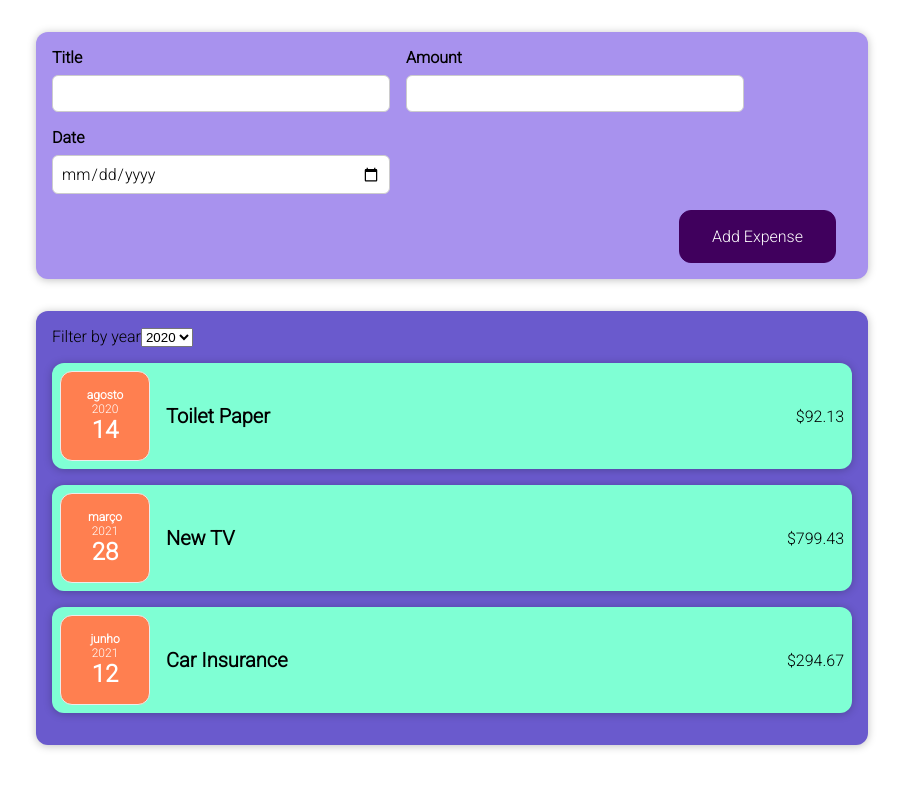
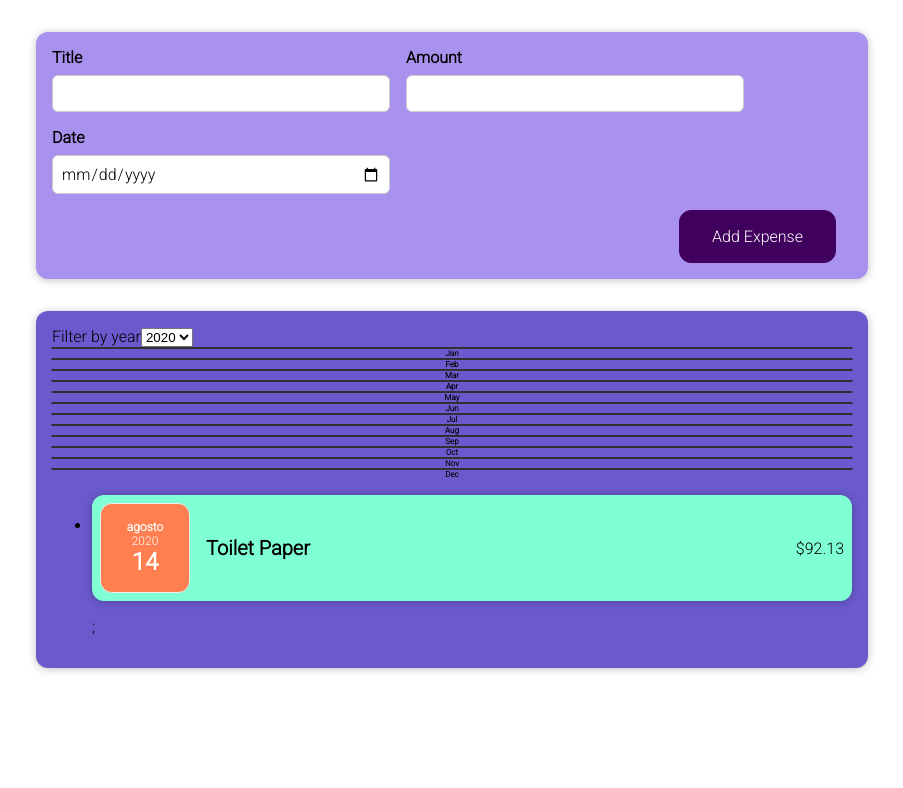
Before and after one commit to yiquiapaza/react-udemy, a React app: page / in a window 1280 px wide. Shown: the top 788 px of the page, without its empty margins (188-1091 px from the left). Built offline with nearby package versions, Linux system fonts and the light colour scheme.

Commit message:
Add chart and list

```diff
--- /dev/null
+++ b/src/components/Chart/Chart.css
@@ -0,0 +1,9 @@
+.chart {
+  padding: 1rem;
+  border-radius: 12px;
+  background-color: #f8dfff;
+  text-align: center;
+  display: flex;
+  justify-content: space-around;
+  height: 10rem;
+}
--- /dev/null
+++ b/src/components/Chart/Chart.js
@@ -0,0 +1,22 @@
+import ChartBar from './ChartBar';
+import './ChartBar.css';
+
+const Chart = (props) => {
+  const dataPointValues = props.dataPoints.map(dataPoint => dataPoint.value);
+  const totalMaximum = Math.max(...dataPointValues);
+
+  return (
+    <div className='chart'>
+      {props.dataPoints.map((dataPoint) => (
+        <ChartBar
+          key={dataPoint.label}
+          value={dataPoint.value}
+          maxValue={totalMaximum}
+          label={dataPoint.label}
+        />
+      ))}
+    </div>
+  );
+};
+
+export default Chart;
--- /dev/null
+++ b/src/components/Chart/ChartBar.css
@@ -0,0 +1,30 @@
+.chart-bar {
+  height: 100%;
+  display: flex;
+  flex-direction: column;
+  align-items: center;
+}
+
+.chart-bar__inner {
+  height: 100%;
+  width: 100%;
+  border: 1px solid #313131;
+  border-radius: 12px;
+  background-color: #c3b4f3;
+  overflow: hidden;
+  display: flex;
+  flex-direction: column;
+  justify-content: flex-end;
+}
+
+.chart-bar__fill {
+  background-color: #4826b9;
+  width: 100%;
+  transition: all 0.3s ease-out;
+}
+
+.chart-bar__label {
+  font-weight: bold;
+  font-size: 0.5rem;
+  text-align: center;
+}
--- /dev/null
+++ b/src/components/Chart/ChartBar.js
@@ -0,0 +1,23 @@
+import './ChartBar.css';
+
+const ChartBar = (props) => {
+  let barFillHeight = '0%';
+
+  if (props.maxValue > 0) {
+    barFillHeight = Math.round((props.value / props.maxValue) * 100) + '%';
+  }
+
+  return (
+    <div className='chart-bar'>
+      <div className='chart-bar__inner'>
+        <div
+          className='chart-bar__fill'
+          style={{ height: barFillHeight }}
+        ></div>
+      </div>
+      <div className='chart-bar__label'>{props.label}</div>
+    </div>
+  );
+};
+
+export default ChartBar;
--- /dev/null
+++ b/src/components/ExpenseChart.js
@@ -0,0 +1,27 @@
+import Chart from './Chart/Chart';
+
+const ExpenseChart = (props) => {
+  const chartDataPoints = [
+    { label: 'Jan', value: 0 },
+    { label: 'Feb', value: 0 },
+    { label: 'Mar', value: 0 },
+    { label: 'Apr', value: 0 },
+    { label: 'May', value: 0 },
+    { label: 'Jun', value: 0 },
+    { label: 'Jul', value: 0 },
+    { label: 'Aug', value: 0 },
+    { label: 'Sep', value: 0 },
+    { label: 'Oct', value: 0 },
+    { label: 'Nov', value: 0 },
+    { label: 'Dec', value: 0 }
+  ];
+
+  for (const expense of props.expenses) {
+    const expenseMonth = expense.date.getMonth(); // starting at 0 => January => 0
+    chartDataPoints[expenseMonth].value += expense.amount;
+  }
+
+  return <Chart dataPoints={chartDataPoints} />;
+};
+
+export default ExpenseChart;
--- a/src/components/ExpenseDate.js
+++ b/src/components/ExpenseDate.js
@@ -1,6 +1,7 @@
 import './ExpenseDate.css';
 
 const ExpenseDate = (props) => {
+  console.log(props)
   const month = props.date.toLocaleString('pt-br', { month: 'long' });
   const day = props.date.toLocaleString('pt-br', { day: '2-digit' });
   const year = props.date.getFullYear();
--- a/src/components/ExpenseForm.js
+++ b/src/components/ExpenseForm.js
@@ -2,46 +2,35 @@ import { useState } from 'react';
 import './ExpenseForm.css';
 
 const ExpenseForm = (props) => {
-  const [userInput, setUserInput] = useState({
-    enteredTitle: '',
-    enteredAmount: '',
-    enteredDate: ''
-  });
+  const [enteredTitle, setEnteredTitle] = useState('');
+  const [enteredAmount, setEnteredAmount] = useState('');
+  const [enteredDate, setEnteredDate] = useState('');
 
   const titleChangeHandler = (event) => {
-    setUserInput((prevState) => {
-      return { ...prevState, enteredTitle: event.target.value };
-    });
-  };
+    setEnteredTitle(event.target.value);
+  }
+
   const amountChangedHandler = (event) => {
-    setUserInput((prevState) => {
-      return { ...prevState, enteredAmount: event.target.value };
-    });
-  };
-  const dateChangedHandler = (event) => {
-    console.log(event.target.value);
-    setUserInput((prevState) => {
-      return {
-        ...prevState,
-        enteredDate: event.target.value
-      };
-    });
-  };
+    setEnteredAmount(event.target.value);
+  }
+
+  const dateChangedHandler = (event) =>{
+    setEnteredDate(event.target.value);
+  }
 
   const submitHandler = (event) => {
     event.preventDefault();
-    let newDate = new Date(userInput.enteredDate);
-    newDate = new Date(
-      newDate.getFullYear(),
-      newDate.getMonth(),
-      newDate.getDay()
-    );
-    console.log(newDate);
-    console.log(newDate.getFullYear());
-    console.log(userInput);
-    props.onSaveExpenseData(userInput);
-    setUserInput({ enteredTitle: '', enteredAmount: '', enteredDate: '' });
-  };
+    const expenseData = {
+      title: enteredTitle,
+      amount: +enteredAmount,
+      date: new Date(enteredDate)
+    }
+    props.onSaveExpenseData(expenseData);
+    setEnteredAmount('');
+    setEnteredTitle('');
+    setEnteredDate('');
+  }
+
 
   return (
     <form onSubmit={submitHandler}>
@@ -50,7 +39,7 @@ const ExpenseForm = (props) => {
           <label>Title</label>
           <input
             type='text'
-            value={userInput.enteredTitle}
+            value={enteredTitle}
             onChange={titleChangeHandler}
           />
         </div>
@@ -60,7 +49,7 @@ const ExpenseForm = (props) => {
             type='number'
             min='0.01'
             step='0.01'
-            value={userInput.enteredAmount}
+            value={enteredAmount}
             onChange={amountChangedHandler}
           />
         </div>
@@ -70,7 +59,7 @@ const ExpenseForm = (props) => {
             type='date'
             min='2020-01-01'
             max='2022-12-31'
-            value={userInput.enteredDate}
+            value={enteredDate}
             onChange={dateChangedHandler}
           />
         </div>
--- a/src/components/ExpenseItem.js
+++ b/src/components/ExpenseItem.js
@@ -1,8 +1,9 @@
 import Card from './Card';
 import ExpenseDate from './ExpenseDate';
-import './ExpenseItem.css'
+import './ExpenseItem.css';
 const ExpenseItem = (props) => {
   return (
+    <li>
       <Card className='expense-item'>
         <ExpenseDate date={props.date} />
         <div className='expense-item__description'>
@@ -10,6 +11,7 @@ const ExpenseItem = (props) => {
           <div className='expense-item__prices'>${props.amount}</div>
         </div>
       </Card>
+    </li>
   );
 };
 
--- a/src/components/Expenses.js
+++ b/src/components/Expenses.js
@@ -1,10 +1,11 @@
 import { useState } from 'react';
 
 import Card from './Card';
-import ExpenseItem from './ExpenseItem';
 import ExpenseFilter from './ExpensesFilter';
+import ExpensesList from './ExpensesList';
 import './Card.css';
 import './Expenses.css';
+import ExpenseChart from './ExpenseChart';
 
 const Expenses = (props) => {
   const [filteredYear, setFilterYear] = useState('2020');
@@ -13,6 +14,12 @@ const Expenses = (props) => {
     setFilterYear(selectedYear);
   };
 
+  const filteredExpenses = props.items.filter((expense) => {
+    return expense.date.getFullYear().toString() === filteredYear;
+  });
+
+
+
   return (
     <div>
       <Card className='expenses'>
@@ -20,14 +27,8 @@ const Expenses = (props) => {
           selected={filteredYear}
           onChangeFilter={filterChangeHandler}
         />
-        {props.items.map((item) => (
-          <ExpenseItem
-            key={item.id}
-            title={item.title}
-            amount={item.amount}
-            date={item.date}
-          />
-        ))}
+        <ExpenseChart expenses={filteredExpenses}/>
+        <ExpensesList items={filteredExpenses}/>
       </Card>
     </div>
   );
--- /dev/null
+++ b/src/components/ExpensesList.css
@@ -0,0 +1,9 @@
+.expenses-list {
+  list-style: none;
+  padding: 0;
+}
+
+.expenses-list__fallback {
+  color: white;
+  text-align: center;
+}
--- /dev/null
+++ b/src/components/ExpensesList.js
@@ -0,0 +1,22 @@
+import ExpenseItem from './ExpenseItem';
+
+const ExpensesList = (props) => {
+  if (props.items.length === 0) {
+    return <h2 className='expenses-list__fallback'>Found no expenses.</h2>;
+  }
+  return (
+    <ul className='expenses-list'>
+      {props.items.map((item) => (
+        <ExpenseItem
+          key={item.id}
+          title={item.title}
+          amount={item.amount}
+          date={item.date}
+        />
+      ))}
+      ;
+    </ul>
+  );
+};
+
+export default ExpensesList;
```
Lines whose indentation alone changed are shown as unchanged.
